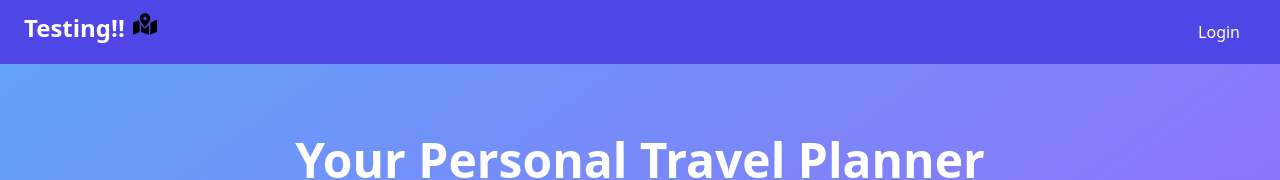
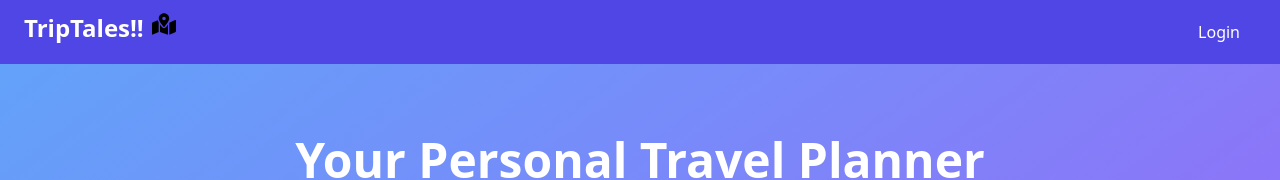
Before and after one commit to shibv/TripTales, a React (Vite) app in the folder frontend/: page / in a window 1280 px wide. Shown: the top 180 px of the page. Built offline with nearby package versions, Linux system fonts and the light colour scheme.

Commit message:
Changed header & title

```diff
--- a/frontend/src/App.jsx
+++ b/frontend/src/App.jsx
@@ -1,4 +1,4 @@
-import React from "react";
+import React, {useEffect} from "react";
 import {
   BrowserRouter as Router,
   Route,
@@ -21,7 +21,9 @@ import SignupForm from "./components/auth/SignupForm.jsx";
 // import ProtectedRoute from './components/auth/ProtectedRoute.jsx';
 
 function App() {
-
+  useEffect(() => {
+    document.title = "TripTales ✈️"; // Set the title here
+  }, []);
 
   return (
 
--- a/frontend/src/components/layout/Header.jsx
+++ b/frontend/src/components/layout/Header.jsx
@@ -13,7 +13,7 @@ function Header() {
     <header className="bg-indigo-600 text-white">
       <nav className="container mx-auto px-6 py-3 flex justify-between items-center">
         <Link to="/" className="font-bold flex gap-2">
-          <h1 className='text-2xl'>Testing!!</h1> <FaMapMarkedAlt className="text-2xl mb-4 text-black" />
+          <h1 className='text-2xl'>TripTales!!</h1> <FaMapMarkedAlt className="text-2xl mb-4 text-black" />
         </Link>
         <div>
           {currentUser ? (
```
